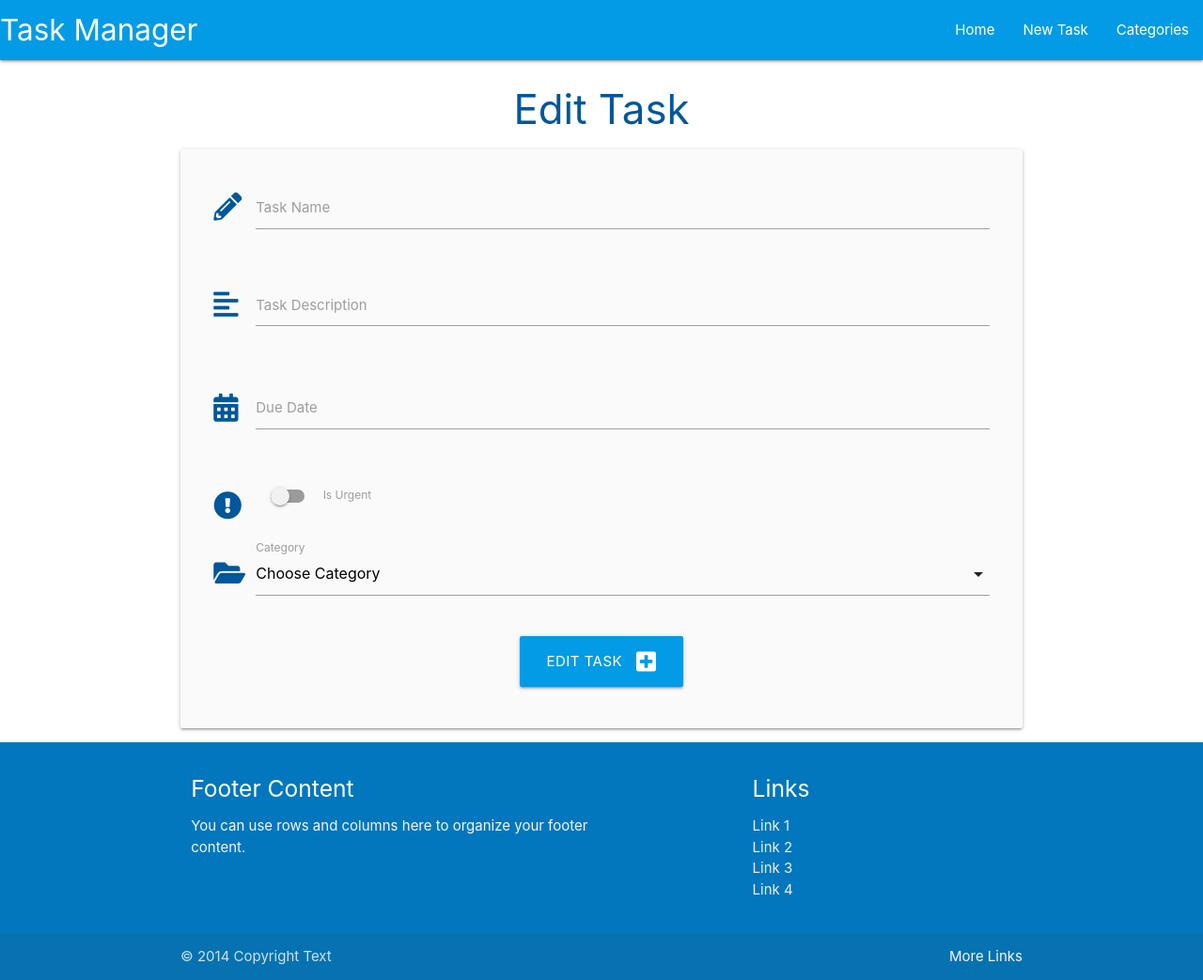
After one commit to olliesharp5/flask-sqlalchemy-task-manager, a Flask app: template taskmanager/templates/edit_task.html in a window 1280 px wide. The commit adds this page. Shown: the whole page at 94% size. Run offline with Flask 2, Linux system fonts and the light colour scheme; the template is opened without the code that fills it, so the values that code supplies are empty.

Commit message:
Added functionality to edit tasks

```diff
--- a/requirements.txt
+++ b/requirements.txt
@@ -1,8 +1,9 @@
+blinker==1.7.0
 click==8.1.3
 Flask==2.2.2
 Flask-SQLAlchemy==2.5.1
 greenlet==2.0.1
 itsdangerous==2.1.2
 psycopg2==2.9.5
-SQLAlchemy==1.4.44
+SQLAlchemy==1.4.46
 Werkzeug==2.2.2
--- /dev/null
+++ b/taskmanager/templates/edit_task.html
@@ -0,0 +1,79 @@
+{% extends "base.html" %}
+{% block content %}
+
+<h3 class="light-blue-text text-darken-4 center-align">Edit Task</h3>
+
+<div class="row card-panel grey lighten-5 ">
+    <form class="col s12" method="post" action="{{ url_for('edit_task', task_id=task.id) }}">
+        <!-- Task Name-->
+        <div class="row">
+        <div class="input-field col s12">
+            <i class="fas fa-pencil-alt prefix light-blue-text text-darken-4"></i>
+          <input id="task_name" name="task_name" value="{{ task.task_name }}" minlength="5" maxlength="50" type="text" class="validate" required>
+          <label for="task_name">Task Name</label>
+        </div>
+      </div>
+      <!-- Task Description-->
+      <div class="row">
+        <div class="input-field col s12">
+            <i class="fas fa-align-left prefix light-blue-text text-darken-4"></i>
+          <textarea id="task_description" name="task_description" minlength="5" maxlength="200" type="text" class="validate materialize-textarea" required>
+        {{- task.task_description -}}
+        </textarea>
+          <label for="task_description">Task Description</label>
+        </div>
+      </div>
+      <!-- due date -->
+      <div class="row">
+        <div class="input-field col s12">
+            <i class="fas fa-calendar-alt prefix light-blue-text text-darken-4"></i>
+            <input id="due_date" name="due_date" type="text" value="{{ task.due_date.strftime('%d %B, %Y') }}" class="datepicker validate" required>
+            <label for="due_date">Due Date</label>
+        </div>
+    </div>
+    <!-- is urgent -->
+    <div class="row">
+        <div class="input-field col s12">
+            <div class="switch">
+                <i class="fas fa-exclamation-circle prefix light-blue-text text-darken-4"></i>
+                <label for="is_urgent">
+                    {% if task.is_urgent == True %}
+                    <input id="is_urgent" name="is_urgent" type="checkbox" checked>
+                    {% else %}
+                    <input id="is_urgent" name="is_urgent" type="checkbox">
+                    {% endif %}
+                    <span class="lever"></span>
+                    Is Urgent
+                </label>
+            </div>
+        </div>
+    </div>
+    <!-- category id -->
+    <div class="row">
+        <div class="input-field col s12">
+            <i class="fas fa-folder-open prefix light-blue-text text-darken-4"></i>
+            <select id="category_id" name="category_id" class="validate" required>
+                <option value="" disabled selected>Choose Category</option>
+                {% for category in categories %}
+                    {% if category == task.category %}
+                    <option value="{{ category.id }}" selected>{{ category.category_name }}</option>
+                    {% else %}
+                    <option value="{{ category.id }}">{{ category.category_name }}</option>
+                    {% endif %}
+                {% endfor %}
+            </select>
+            <label for="category_id">Category</label>
+        </div>
+    </div>
+      <!-- submit button -->
+      <div class="row">
+        <div class="col s12 center-align">
+            <button type="submit" class="btn-large light-blue darken-1">
+                Edit Task <i class="fas fa-plus-square right"></i>
+            </button>
+        </div>
+    </div>
+    </form>
+</div>
+
+{% endblock %}
--- a/taskmanager/templates/tasks.html
+++ b/taskmanager/templates/tasks.html
@@ -24,6 +24,9 @@
         <div class="collapsible-body">
             <strong>{{ task.category }}</strong>
             <p>{{ task.task_description }}</p>
+            <p>
+                <a href="{{ url_for('edit_task', task_id=task.id) }}" class="btn green accent-4">Edit</a>
+            </p>
         </div>
     </li>
     {% endfor %}
```
Also changed, not shown: taskmanager/routes.py (+16 -0 lines).
